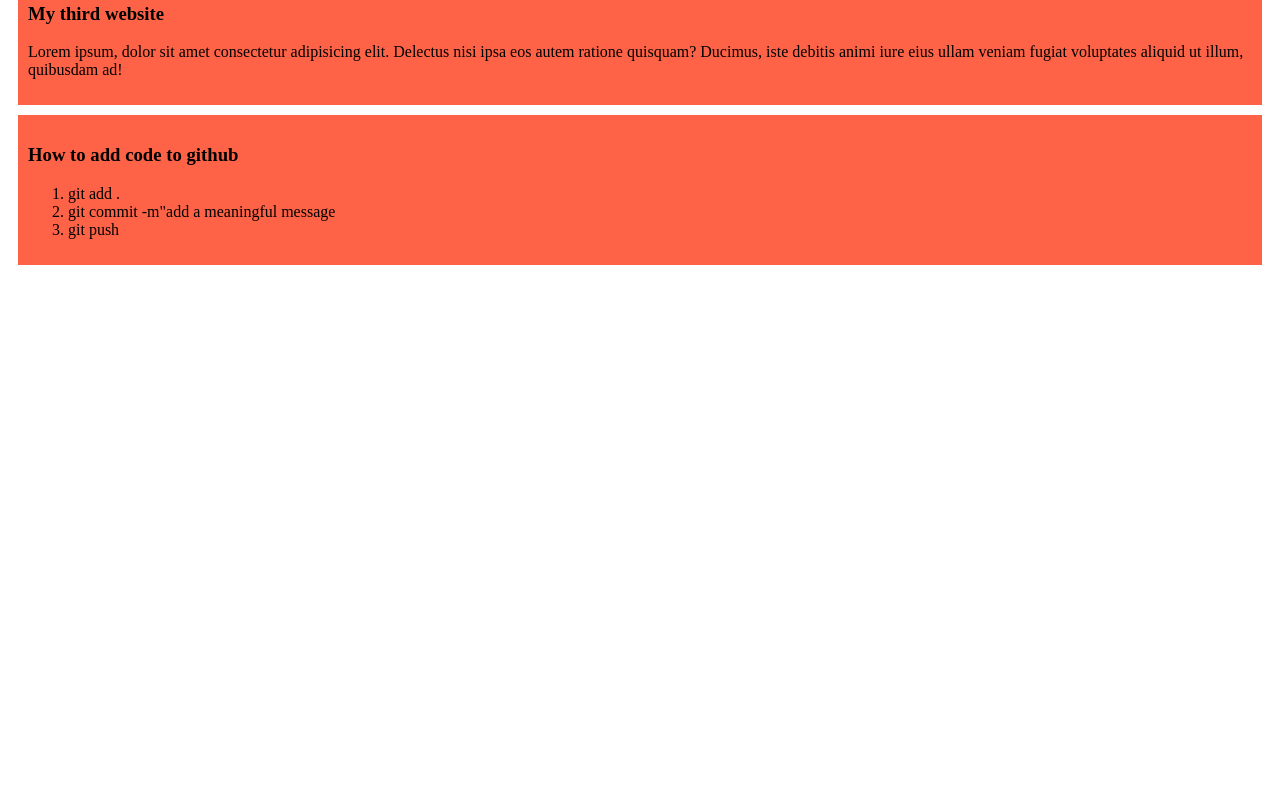
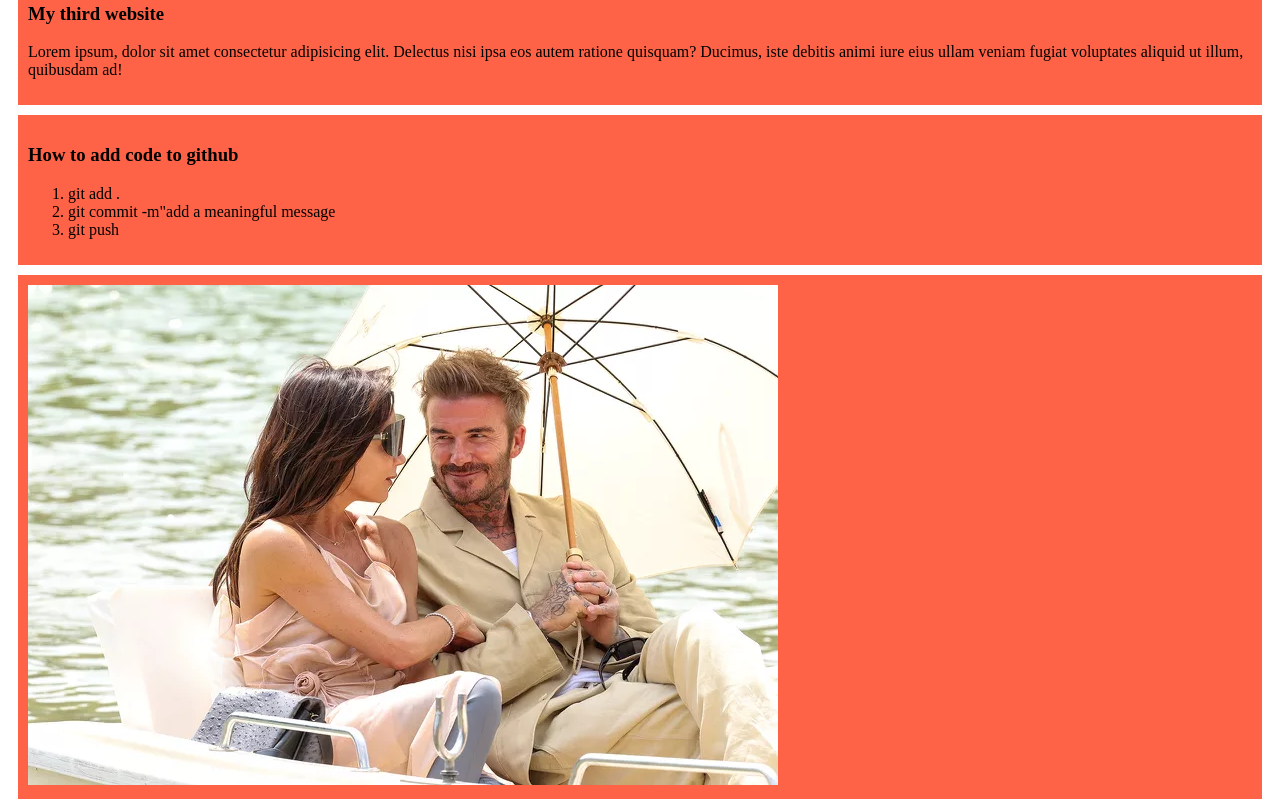
Before and after one commit to assadujjaman112/my-first-github-repo, a plain HTML site: page index.html in a window 1280 px wide. Shown: the part 319-1128 px from the top of the page. Before the commit the page ends 800 px from the top, so only its background shows below. Drawn offline with Linux system fonts and the light colour scheme.

Commit message:
added image

```diff
--- a/index.html
+++ b/index.html
@@ -27,6 +27,9 @@
             <li>git push</li>
         </ol>
     </div>
+    <div>
+        <img src="images/david.webp" alt="">
+    </div>
 
 </body>
 </html>
```
Also changed, not shown: images/david.webp (added).
